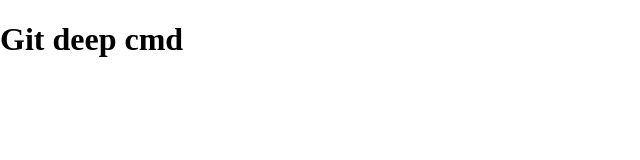
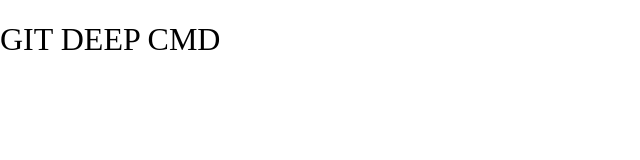
Before and after one commit to NaglisB123/1_git_firstTeam_tailwind, a plain HTML site: page index.html in a window 1280 px wide. Shown: the whole page, without its empty margins (0-640 px from the left). Drawn offline with Linux system fonts and the light colour scheme.

Commit message:
h1 element css

```diff
--- a/style.css
+++ b/style.css
@@ -1,3 +1,9 @@
 body {
   margin: 0;
 }
+
+h1 {
+  font-weight: normal;
+  text-transform: uppercase;
+  font-style: 80px;
+}
```
